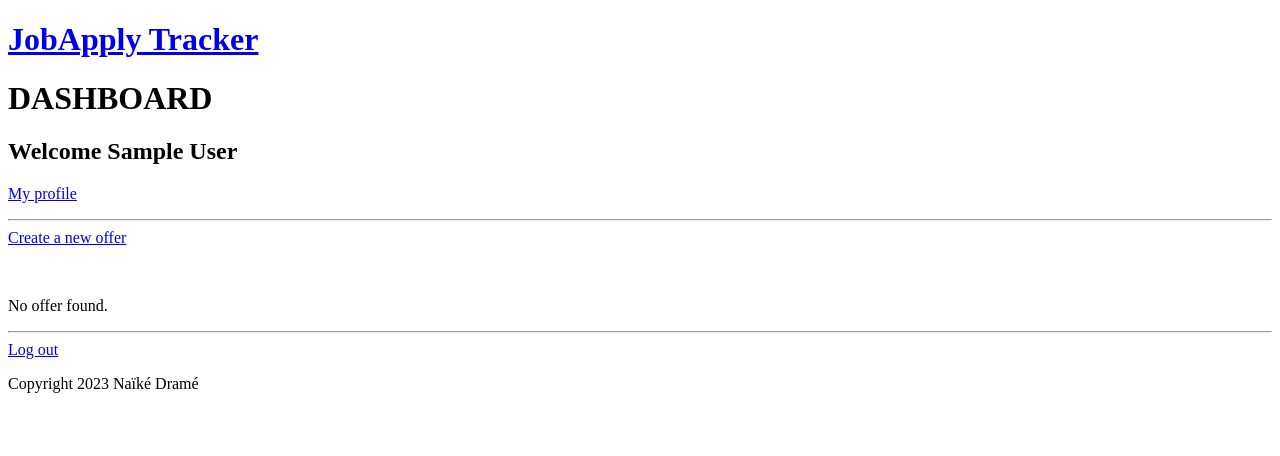
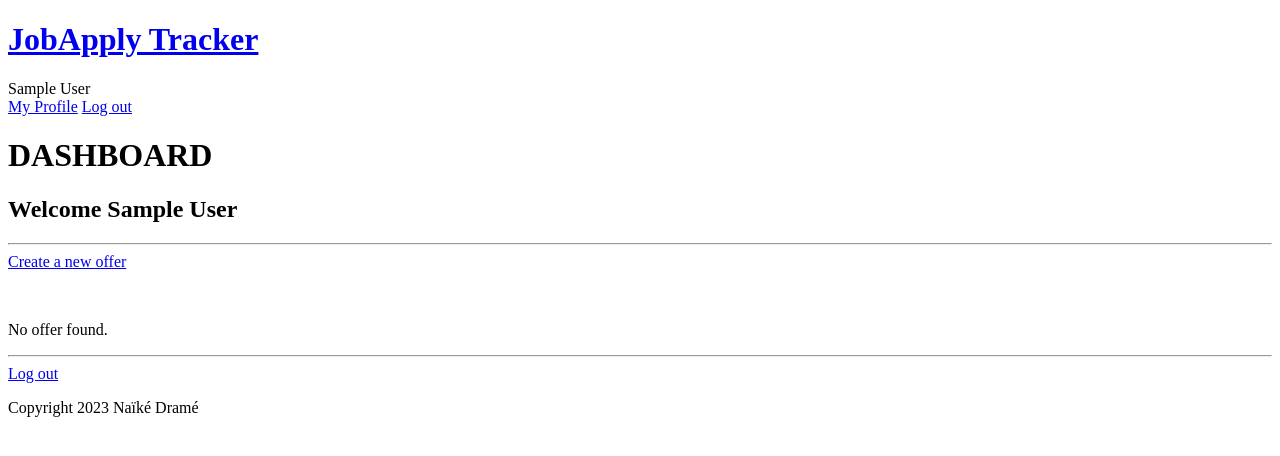
Before and after one commit to coolboogie90/Girls-Power--Naike, a Node server app: page / in a window 1280 px wide. Shown: the top 456 px of the page. Run offline with Node 20, Linux system fonts and the light colour scheme; the visitor is signed in with stand-in values (Sample User, id 1); data that the repository does not hold is empty; some libraries are stand-ins or nearby versions.

Commit message:
debug by quentin

```diff
--- a/controllers/controller.js
+++ b/controllers/controller.js
@@ -143,9 +143,10 @@ module.exports.createOfferPost = async (req, res) => {
 };
 
 // Edit a job page
-module.exports.editOfferGet = (req, res) => {
+module.exports.editOfferGet = async (req, res) => {
 	const id = req.params.id;
-	const offer = Offer.findById(id);
+	const offer = await Offer.findById(id);
+	console.log(offer);
 	res.render("update", { offer });
 };
 
--- a/views/index.ejs
+++ b/views/index.ejs
@@ -5,7 +5,6 @@
 
 
     <h2>Welcome <%= user.firstName %> <%= user.lastName %></h2>
-    <a href="/profile">My profile</a></p>
     <hr>
     <div>
         <a href="/create">Create a new offer</a></p>
--- a/views/partials/header.ejs
+++ b/views/partials/header.ejs
@@ -11,4 +11,10 @@
 
     <header>
         <h1><a href="/">JobApply Tracker</a></h1>
+        <% if(user) {  %>
+            <div class="username"><%= user.firstName %> <%= user.lastName %></div>
+            <a href="/profile"> My Profile</a>
+            <a href="/logout">Log out</a>
+        <% } %>
+
     </header>
```
